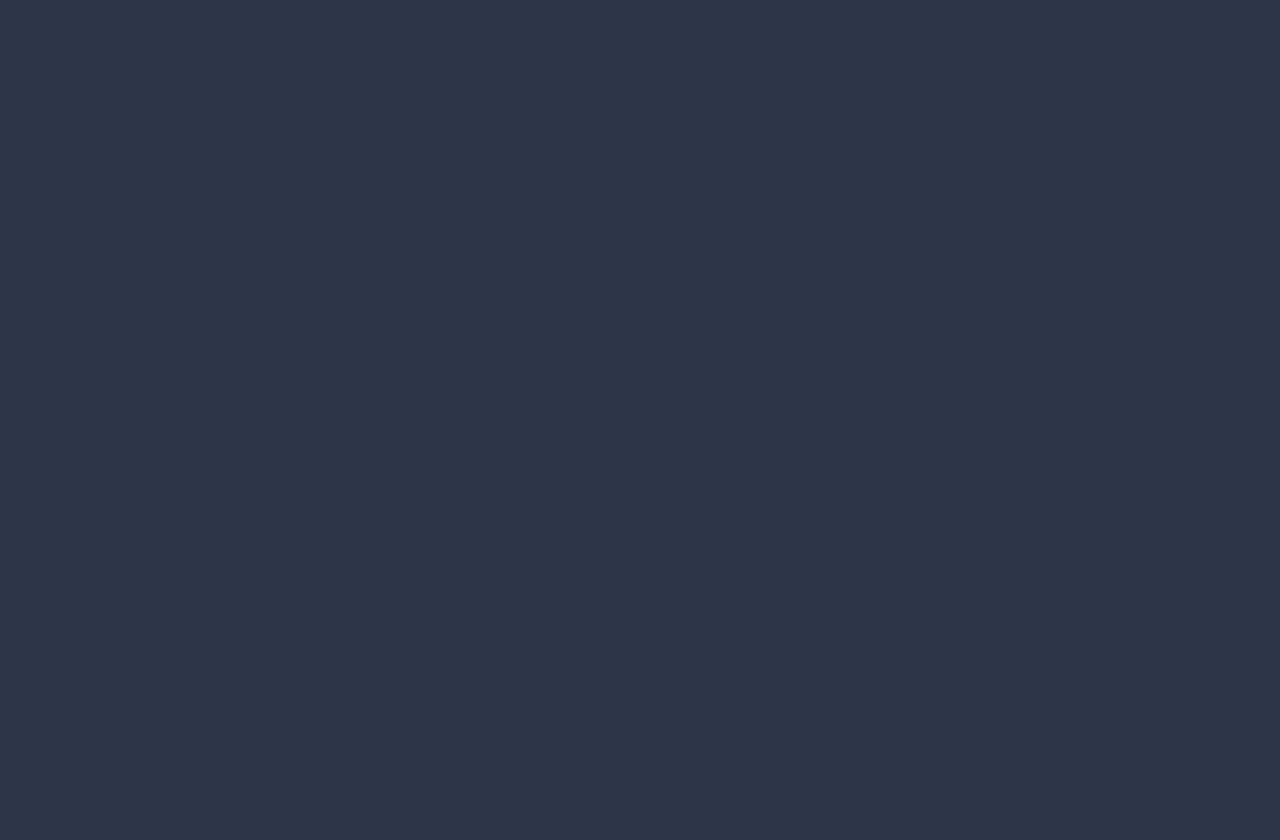
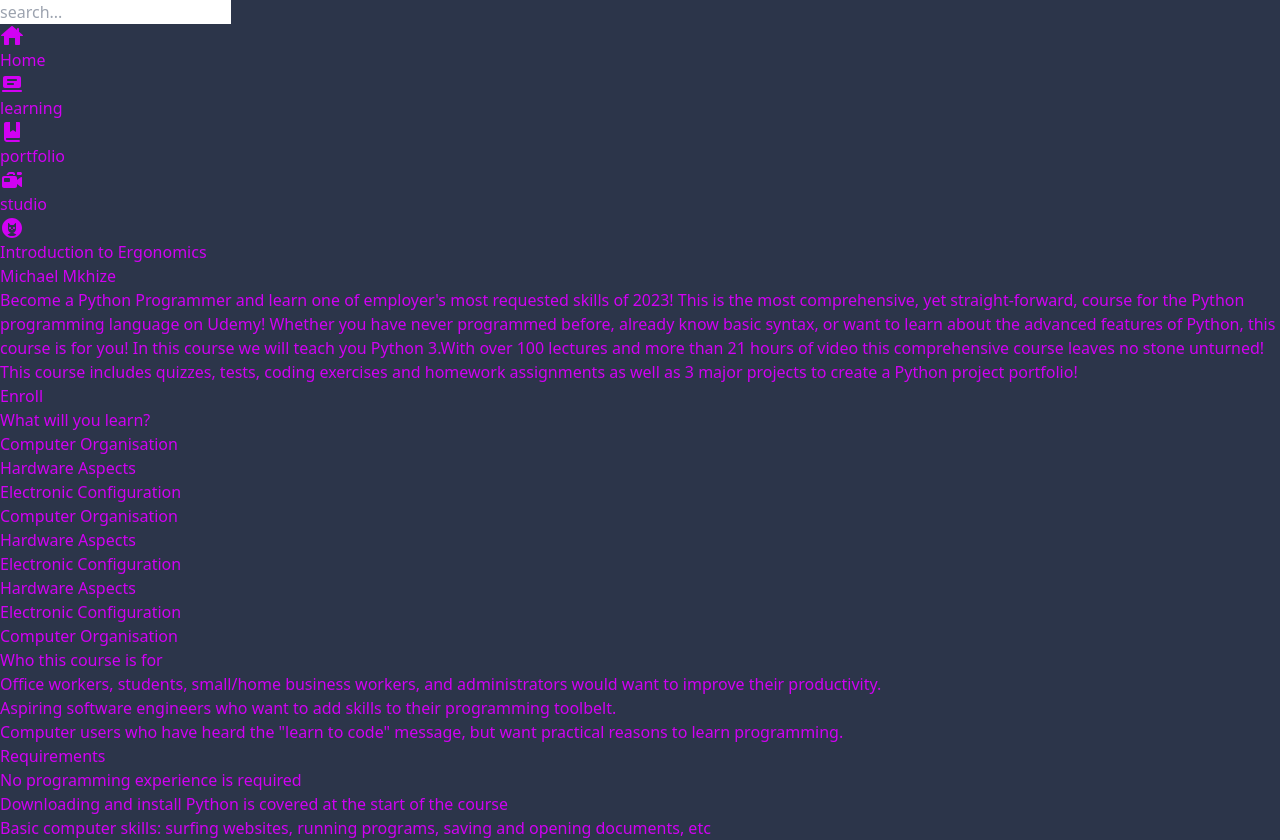
Before and after one commit to ItsJustSbu/Short-Course-System, a React (Create React App) app: page /course-info in a window 1280 px wide. Before the commit this address had no page. Before the commit the page ends 800 px from the top, so only its background shows below. Built offline with nearby package versions, Linux system fonts and the light colour scheme; what @material-tailwind/react would draw is missing.

Commit message:
CourseInformation(Phila Work)
Done.... Test pending

```diff
--- a/src/App.jsx
+++ b/src/App.jsx
@@ -4,6 +4,7 @@ import HomePage from './page/HomePage';
 import RegistrationPage from './page/RegistrationPage';
 import LoginPage from './page/LoginPage';
 import MyLearning from "./page/MyLearning";
+import CourseInfoPage from "./page/CourseInfoPage";
 
 
 function App() {
@@ -15,6 +16,7 @@ function App() {
       <Route path="/register" element={<RegistrationPage />}/>
       <Route path="/login" element={<LoginPage />} />
       <Route path="/list" element={<MyLearning />} />
+      <Route path="/course-info" element={<CourseInfoPage/>} />
     </Routes>
     </>
 
--- /dev/null
+++ b/src/components/CourseInfoHeading.jsx
@@ -0,0 +1,25 @@
+const course = {
+        name: 'Introduction to Ergonomics',
+        author: "Michael Mkhize",
+        description: "Become a Python Programmer and learn one of employer's most requested skills of 2023! This is the most comprehensive, yet straight-forward, course for the Python programming language on Udemy! Whether you have never programmed before, already know basic syntax, or want to learn about the advanced features of Python, this course is for you! In this course we will teach you Python 3.With over 100 lectures and more than 21 hours of video this comprehensive course leaves no stone unturned! This course includes quizzes, tests, coding exercises and homework assignments as well as 3 major projects to create a Python project portfolio!",
+        imageUrl:
+      'https://images.unsplash.com/photo-1494790108377-be9c29b29330?ixlib=rb-1.2.1&ixid=eyJhcHBfaWQiOjEyMDd9&auto=format&fit=facearea&facepad=2&w=256&h=256&q=80',
+        progress: 50
+
+    }
+
+function CourseInfoHeading() {
+    return (
+
+        <div className="h-72 bg-course-background bg-no-repeat bg-right bg-contain pl-5 mt-[50px] border-top mb-[150px]" >
+            <h1 className="text-7xl pt-[20px] ">{course.name}</h1>
+            <h3 className="mb-[70px] w-4/5">{course.author}</h3>
+            <h4 className="mb-[70px] w-4/5">{course.description}</h4>
+            <button className="border px-9 py-2 border-gray-blue-100 text-gray-100 rounded-xl">Enroll</button>
+
+
+        </div>
+    )
+}
+
+export default CourseInfoHeading;
--- /dev/null
+++ b/src/components/CourseScroller.jsx
@@ -0,0 +1,56 @@
+const course = {
+        name: 'Introduction to Ergonomics',
+        author: "Michael Mkhize",
+        description: "Become a Python Programmer and learn one of employer's most requested skills of 2023! This is the most comprehensive, yet straight-forward, course for the Python programming language on Udemy! Whether you have never programmed before, already know basic syntax, or want to learn about the advanced features of Python, this course is for you! In this course we will teach you Python 3.With over 100 lectures and more than 21 hours of video this comprehensive course leaves no stone unturned! This course includes quizzes, tests, coding exercises and homework assignments as well as 3 major projects to create a Python project portfolio!",
+        imageUrl:
+      'https://images.unsplash.com/photo-1494790108377-be9c29b29330?ixlib=rb-1.2.1&ixid=eyJhcHBfaWQiOjEyMDd9&auto=format&fit=facearea&facepad=2&w=256&h=256&q=80',
+        progress: 50
+
+    }
+
+function CourseScroller() {
+    return (
+
+        <div className="flex pt-20 justify-around ">
+            <div className="border rounded-lg w-[400px]">
+                <h1 className="text-center border-b text-xl py-5">What will you learn?</h1>
+                <div c>
+                    <ul role="list" className="marker:text-sky-400 list-disc pl-5 space-y-3 text-slate-500 px-40 text-gray-100 py-5">
+                        <li>Computer Organisation</li>
+                        <li>Hardware Aspects</li>
+                        <li>Electronic Configuration</li>
+                        <li>Computer Organisation</li>
+                        <li>Hardware Aspects</li>
+                        <li>Electronic Configuration</li>
+                        <li>Hardware Aspects</li>
+                        <li>Electronic Configuration</li>
+                        <li>Computer Organisation</li>
+                    </ul>
+                </div>
+            </div>
+            <div className="border rounded-lg w-[400px]">
+                <h1 className="text-center border-b text-xl py-5">Who this course is for</h1>
+                <div>
+                    <ul role="list" className="marker:text-sky-400 list-disc pl-5 space-y-3 text-slate-500 px-40 text-gray-100 py-5">
+                        <li>Office workers, students, small/home business workers, and administrators would want to improve their productivity.</li>
+                        <li>Aspiring software engineers who want to add skills to their programming toolbelt.</li>
+                        <li>Computer users who have heard the "learn to code" message, but want practical reasons to learn programming.</li>
+
+                    </ul>
+                </div>
+            </div>
+            <div className="border rounded-lg w-[400px]">
+                <h1 className="text-center border-b text-xl py-5">Requirements</h1>
+                <div>
+                    <ul role="list" className="marker:text-sky-400 list-disc pl-5 space-y-3 text-slate-500 px-40 text-gray-100 py-5">
+                        <li>No programming experience is required</li>
+                        <li>Downloading and install Python is covered at the start of the course</li>
+                        <li>Basic computer skills: surfing websites, running programs, saving and opening documents, etc</li>
+                    </ul>
+                </div>
+            </div>
+        </div>
+    )
+}
+
+export default CourseScroller;
--- /dev/null
+++ b/src/page/CourseInfoPage.jsx
@@ -0,0 +1,18 @@
+import Home from "../Home";
+import CourseInfoHeading from "../components/CourseInfoHeading";
+import CourseScroller from "../components/CourseScroller";
+
+
+function CourseInfoPage() {
+
+  return (
+    <div>
+      <Home></Home>
+      <CourseInfoHeading></CourseInfoHeading>
+      <CourseScroller></CourseScroller>
+
+    </div>
+  )
+}
+
+export default CourseInfoPage;
--- a/src/page/HomePage.jsx
+++ b/src/page/HomePage.jsx
@@ -1,5 +1,6 @@
 import Home from "../Home"
 import CoursesGrid from '../CoursesGrid';
+
 
 function HomePage() {
 
--- a/tailwind.config.js
+++ b/tailwind.config.js
@@ -11,6 +11,9 @@ module.exports = withMT({
         'dark-purple': '#2C354A',
         'light-purple': '#D101F3'
       },
+      backgroundImage: {
+        'course-background': "url(course.svg)"
+      }
     }
   },
   plugins: [],
```
Also changed, not shown: src/course.svg (added).
